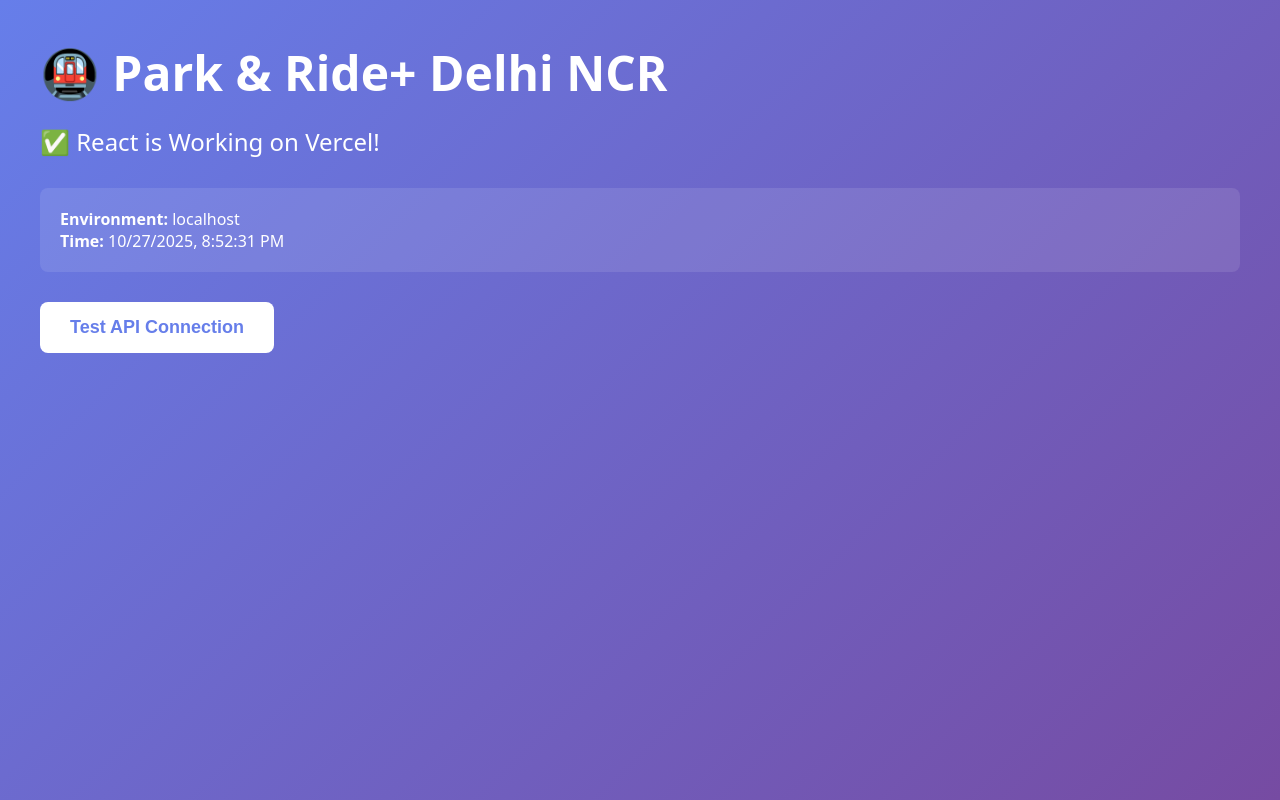
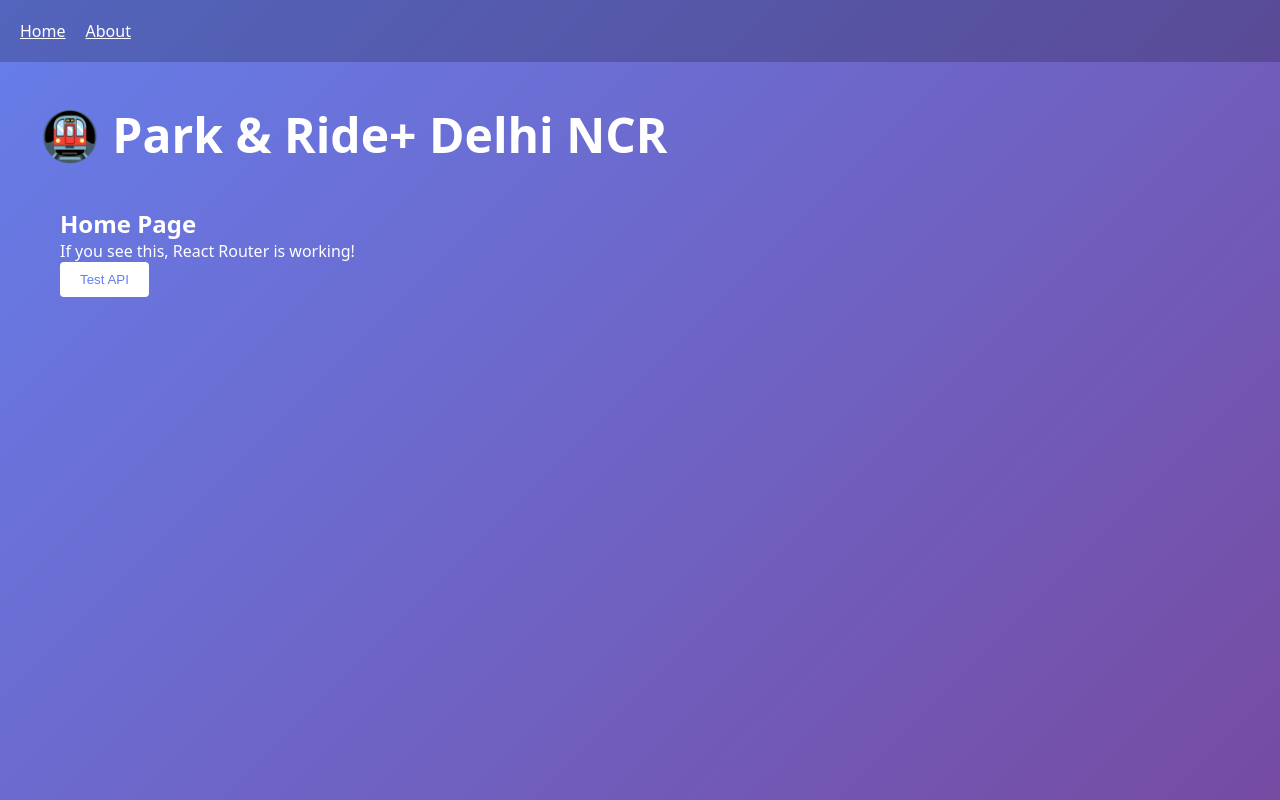
Before and after one commit to bikund2017/Park-Ride, a React (Vite) app in the folder client/: page / in a window 1280 px wide. Built offline with nearby package versions, Linux system fonts and the light colour scheme.

Commit message:
Test: Add React Router to SimpleApp

```diff
--- a/client/src/SimpleApp.jsx
+++ b/client/src/SimpleApp.jsx
@@ -1,43 +1,63 @@
 import React from 'react';
+import { BrowserRouter, Routes, Route, Link } from 'react-router-dom';
+
+function HomePage() {
+  console.log('✅ HomePage rendering...');
+
+  return (
+    <div style={{ padding: '20px' }}>
+      <h2>Home Page</h2>
+      <p>If you see this, React Router is working!</p>
+      <button
+        onClick={() => fetch('/api/health').then(r => r.json()).then(d => alert(JSON.stringify(d, null, 2)))}
+        style={{
+          padding: '10px 20px',
+          background: 'white',
+          color: '#667eea',
+          border: 'none',
+          borderRadius: '4px',
+          cursor: 'pointer'
+        }}
+      >
+        Test API
+      </button>
+    </div>
+  );
+}
+
+function AboutPage() {
+  return <div style={{ padding: '20px' }}><h2>About Page</h2></div>;
+}
 
 function SimpleApp() {
   console.log('✅ SimpleApp rendering...');
 
   return (
+    <BrowserRouter>
       <div style={{
         minHeight: '100vh',
         background: 'linear-gradient(135deg, #667eea 0%, #764ba2 100%)',
         color: 'white',
-      padding: '40px',
         fontFamily: 'system-ui, -apple-system, sans-serif'
       }}>
+        <nav style={{ padding: '20px', background: 'rgba(0,0,0,0.2)' }}>
+          <Link to="/" style={{ color: 'white', marginRight: '20px' }}>Home</Link>
+          <Link to="/about" style={{ color: 'white' }}>About</Link>
+        </nav>
+
+        <div style={{ padding: '40px' }}>
           <h1 style={{ fontSize: '48px', marginBottom: '20px' }}>
             🚇 Park & Ride+ Delhi NCR
           </h1>
-      <p style={{ fontSize: '24px', marginBottom: '30px' }}>
-        ✅ React is Working on Vercel!
-      </p>
-      <div style={{ background: 'rgba(255,255,255,0.1)', padding: '20px', borderRadius: '8px' }}>
-        <p><strong>Environment:</strong> {window.location.hostname}</p>
-        <p><strong>Time:</strong> {new Date().toLocaleString()}</p>
+
+          <Routes>
+            <Route path="/" element={<HomePage />} />
+            <Route path="/about" element={<AboutPage />} />
+            <Route path="*" element={<div>Page Not Found</div>} />
+          </Routes>
         </div>
-      <button
-        onClick={() => fetch('/api/health').then(r => r.json()).then(d => alert(JSON.stringify(d, null, 2)))}
-        style={{
-          marginTop: '30px',
-          padding: '15px 30px',
-          fontSize: '18px',
-          background: 'white',
-          color: '#667eea',
-          border: 'none',
-          borderRadius: '8px',
-          cursor: 'pointer',
-          fontWeight: 'bold'
-        }}
-      >
-        Test API Connection
-      </button>
       </div>
+    </BrowserRouter>
   );
 }
 
```
Lines whose indentation alone changed are shown as unchanged.
